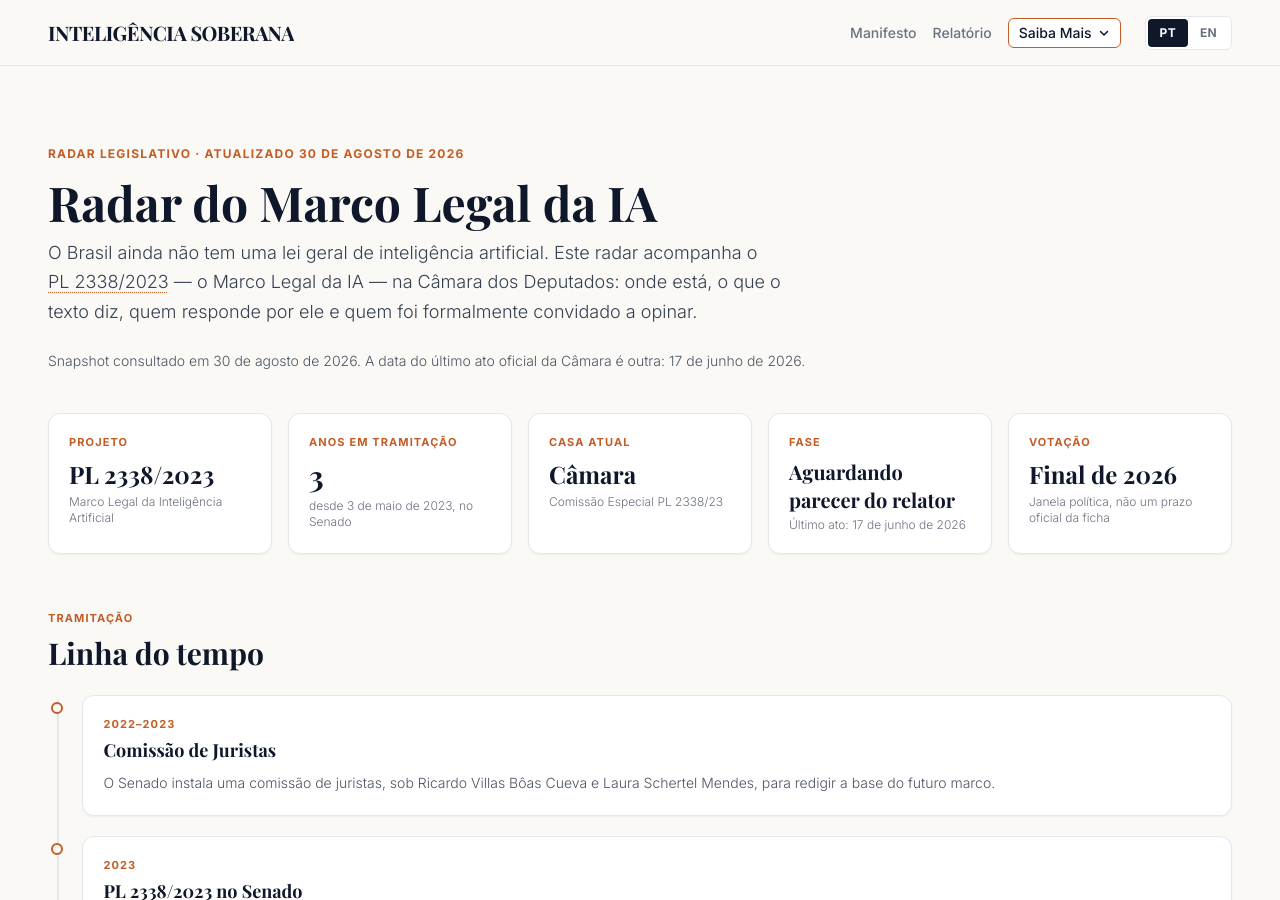
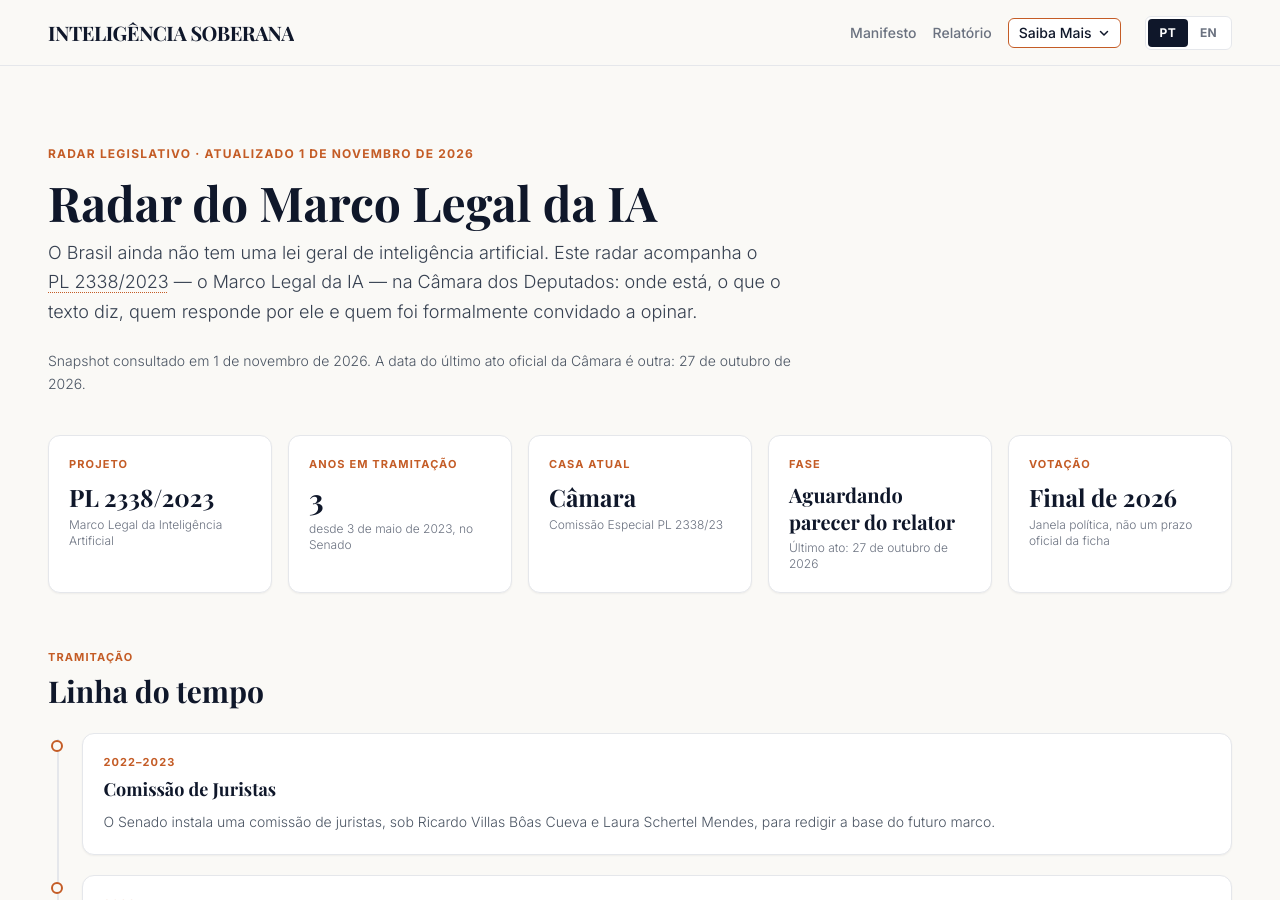
Before and after one commit to jcfausto/inteligenciasoberana.github.io, a Jekyll site: the page built from marco-legal.html, in a window 1280 px wide and 900 px high. Built offline with Jekyll 4.4.1, drawn with Linux system fonts in a browser that asks for light colours; nearby versions of some CDN libraries; some web fonts are replaced; some of the changed text lies outside the part shown.

Commit message:
chore: refresh PL 2338/2023 radar snapshot

```diff
--- a/_data/marco-legal-ia.yml
+++ b/_data/marco-legal-ia.yml
@@ -3,9 +3,9 @@
 # points, officers, vote_window, and invitee sectors are curated.
 # Do not edit retrieved dates by hand — run scripts/fetch_marco_legal_ia.py.
 source:
-  retrieved: '2026-08-30'
-  retrieved_pt: 30 de agosto de 2026
-  retrieved_en: 30 August 2026
+  retrieved: '2026-11-01'
+  retrieved_pt: 1 de novembro de 2026
+  retrieved_en: 1 November 2026
   camara_id: 2487262
   orgao_id: 539776
   urls:
@@ -19,13 +19,13 @@ status:
   label:
     pt: Aguardando parecer do relator
     en: Awaiting rapporteur’s opinion
-  last_move_date: '2026-06-17'
+  last_move_date: '2026-10-27'
   last_move_label:
-    pt: 17 de junho de 2026
-    en: 17 June 2026
+    pt: 27 de outubro de 2026
+    en: 27 October 2026
   last_move:
-    pt: Apensação da proposição PL 5433/2025 à proposição PL 3782/2025.
-    en: Apensação da proposição PL 5433/2025 à proposição PL 3782/2025.
+    pt: Apensação da proposição PL 3560/2026 à proposição PL 728/2026.
+    en: Apensação da proposição PL 3560/2026 à proposição PL 728/2026.
   regime: Prioridade (Art. 151, II, RICD)
   situacao: Aguardando Parecer
   introduced: '2023-05-03'
@@ -158,7 +158,7 @@ timeline:
     en: The committee hears government, regulators, academia, companies, and civil society across
       dozens of formal sessions.
 - id: parecer
-  date: '2026-06-17'
+  date: '2026-10-27'
   date_label:
     pt: desde 2025
     en: since 2025
```
